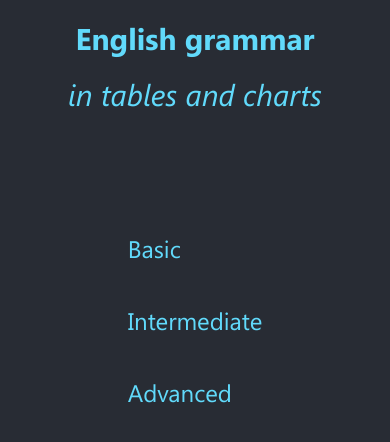
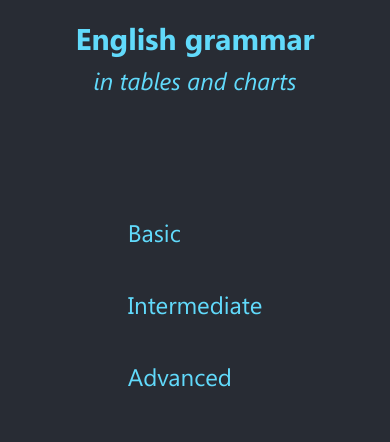
Before and after one commit to PopovDS617/eng-gram, a Next.js app: page / in a window 390 px wide. Shown: the top 442 px of the page. Built offline with nearby package versions, Linux system fonts and the light colour scheme.

Commit message:
Update index.tsx

```diff
--- a/src/pages/index.tsx
+++ b/src/pages/index.tsx
@@ -9,7 +9,7 @@ export default function Home() {
           <h1 className="font-segoeBold text-3xl md:text-7xl text-customBlue  text-center pl-10 pr-10 ">
         English grammar
       </h1>
-       <h1 className="font-segoeItalic text-3xl md:text-5xl text-customBlue mt-5   text-center pl-10 pr-10 ">
+       <h1 className="font-segoeItalic text-2xl md:text-5xl text-customBlue mt-2 md:mt-5   text-center pl-10 pr-10 ">
        in tables and charts
       </h1>
         </div>
```
